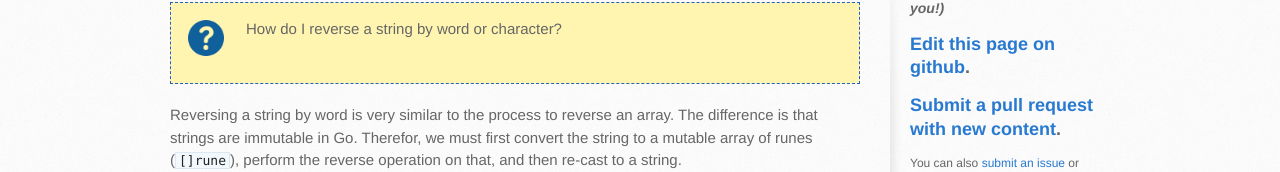
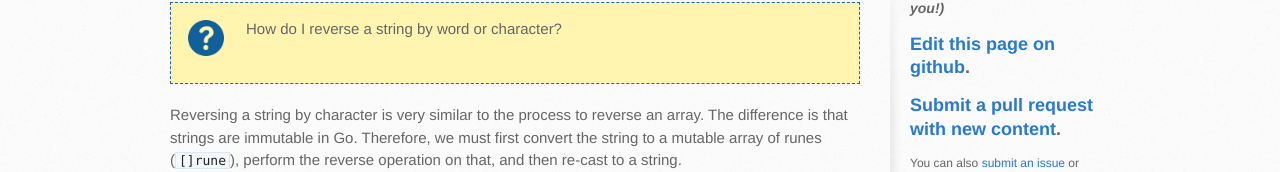
Before and after one commit to superorbital/golangcookbook.github.io, a Jekyll site: the page built from chapters/strings/reverse/index.md, in a window 1280 px wide. Shown: the part 388-560 px from the top of the page. Built offline with Jekyll 4.4.1, drawn with Linux system fonts in a browser that asks for light colours; comment, search, counter and statistics services are not loaded.

Commit message:
Update index.md
Fix where "word" was used instead of "character", and fix one typo.

```diff
--- a/chapters/strings/reverse/index.md
+++ b/chapters/strings/reverse/index.md
@@ -3,7 +3,7 @@ title: Reversing a String by Word or Character
 question: How do I reverse a string by word or character?
 ---
 
-Reversing a string by word is very similar to the process to reverse an array.  The difference is that strings are immutable in Go.  Therefor, we must first convert the string to a mutable array of runes (`[]rune`), perform the reverse operation on that, and then re-cast to a string.
+Reversing a string by character is very similar to the process to reverse an array.  The difference is that strings are immutable in Go.  Therefore, we must first convert the string to a mutable array of runes (`[]rune`), perform the reverse operation on that, and then re-cast to a string.
 
 {% include example.html example="reverse_by_character" %}
 
```
